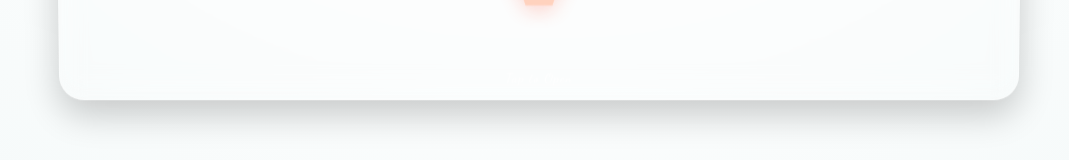
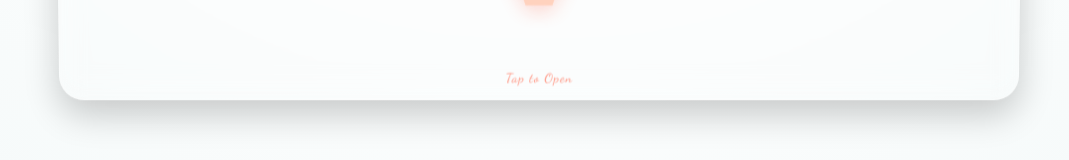
Before and after one commit to immaithil/wedding-countdown, a React (Create React App) app: page / in a window 1280 px wide. Shown: the part 558-718 px from the top of the page, without its empty margins (101-1170 px from the left). Built offline with nearby package versions, Linux system fonts and the light colour scheme.

Commit message:
Fix tap to open text on front card

```diff
--- a/src/styles/frontCard.css
+++ b/src/styles/frontCard.css
@@ -16,17 +16,22 @@
 }
 
 /* --- GLASSMORPHISM EFFECT & ANIMATION --- */
+/* --- GLASSMORPHISM EFFECT & ANIMATION --- */
 .glass-overlay {
     width: 80%;
     max-width: 900px;
     height: 60%;
-    /* We changed this from white to a dark translucent tint to contrast the bright art */
-    background: rgba(30, 10, 10, 0.5);
-    backdrop-filter: blur(18px); /* Slightly stronger blur */
-    -webkit-backdrop-filter: blur(18px);
-    border: 1px solid rgba(255, 255, 255, 0.15);
+
+    /* Light translucent glass */
+    background: rgba(255, 255, 255, 0.1);
+    backdrop-filter: blur(15px);
+    -webkit-backdrop-filter: blur(15px);
+    border: 1px solid rgba(255, 255, 255, 0.2);
     border-radius: 25px;
-    box-shadow: 0 15px 40px rgba(0, 0, 0, 0.5); /* Stronger shadow to lift it off the background */
+
+    /* Stronger shadow to lift it off the background */
+    box-shadow: 0 15px 35px rgba(0, 0, 0, 0.2);
+
     display: flex;
     justify-content: center;
     align-items: center;
@@ -158,23 +163,7 @@
 }
 
 /* --- GLASSMORPHISM EFFECT & ANIMATION --- */
-.glass-overlay {
-    width: 80%;
-    max-width: 900px;
-    height: 60%;
-    background: rgba(255, 255, 255, 0.1);
-    backdrop-filter: blur(15px);
-    -webkit-backdrop-filter: blur(15px);
-    border: 1px solid rgba(255, 255, 255, 0.2);
-    border-radius: 25px;
-    box-shadow: 0 15px 35px rgba(0, 0, 0, 0.2);
-    display: flex;
-    justify-content: center;
-    align-items: center;
-    padding: 2rem;
-    transition: transform 0.6s ease;
-    animation: floatCard 4s infinite ease-in-out;
-}
+
 
 /* --- INNER TEXT & LAYOUT --- */
 .front-inner {
@@ -211,11 +200,26 @@
 
 .tap-text {
     font-family: 'Dancing Script', cursive;
-    font-size: 1.8rem;
-    color: white;
-    opacity: 0.9;
+    font-size: 2.2rem; /* Made it slightly larger */
+    color: #ff7e67; /* Vibrant theme color instead of white */
+    font-weight: 700;
     cursor: pointer;
-    margin-top: auto;
+    margin-top: 1.5rem; /* Replaced 'auto' for perfect spacing below the Hawan Kund */
+
+    /* Adds a gentle breathing effect to invite the user to tap */
+    animation: pulseTap 2s infinite ease-in-out;
+}
+
+@keyframes pulseTap {
+    0%, 100% {
+        opacity: 0.7;
+        transform: scale(1);
+    }
+    50% {
+        opacity: 1;
+        transform: scale(1.05);
+        text-shadow: 0 4px 10px rgba(255, 126, 103, 0.3);
+    }
 }
 
 /* --- KEYFRAMES FOR THE FLOATING ANIMATION --- */
```
